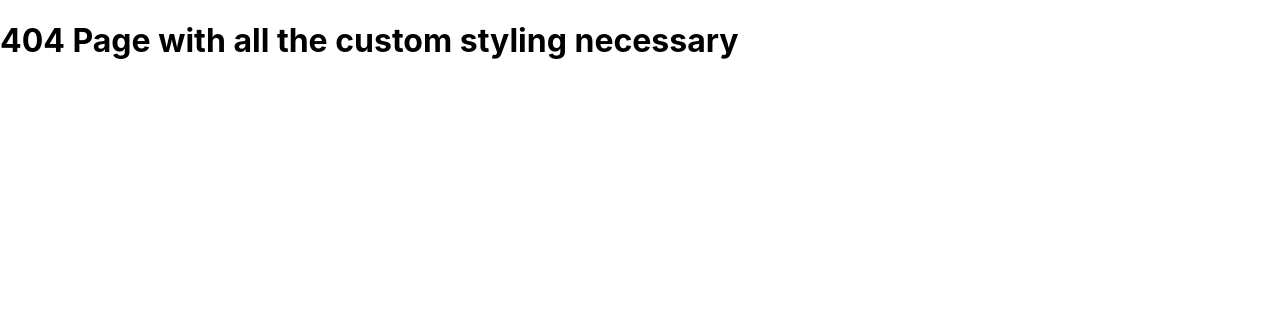
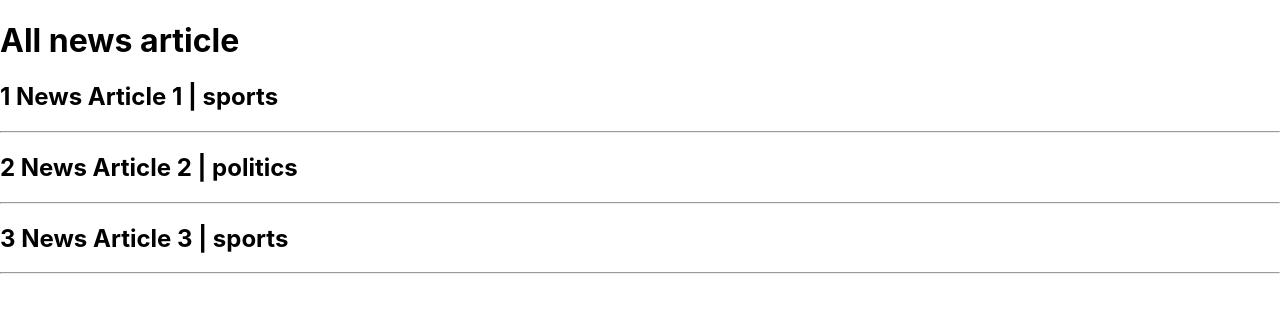
Before and after one commit to bulbul-rasel/learning-nextjs, a Next.js app: page /news in a window 1280 px wide. Before the commit this address had no page. Shown: the top 312 px of the page. Built offline with nearby package versions, Linux system fonts and the light colour scheme; data requests are answered from the project's data file.

Commit message:
add news data rendaring

```diff
--- /dev/null
+++ b/pages/news/index.js
@@ -0,0 +1,32 @@
+import React from 'react';
+
+const NewsArticleList = ({articles}) => {
+    return (
+        <>
+           <h1>All news article</h1>
+           {articles.map(article => (
+
+        <div key={article.id}>
+          <h2>
+            {article.id} {article.title} | {article.category}
+          </h2>
+          <hr />
+        </div>
+
+    ))}
+        </>
+    );
+};
+
+export default NewsArticleList;
+
+export async function getServerSideProps(){
+    const res  = await fetch('http://localhost:4000/news');
+    const data = await res.json();
+
+    return{
+        props:{
+            articles: data,
+        },
+    }
+}
```
